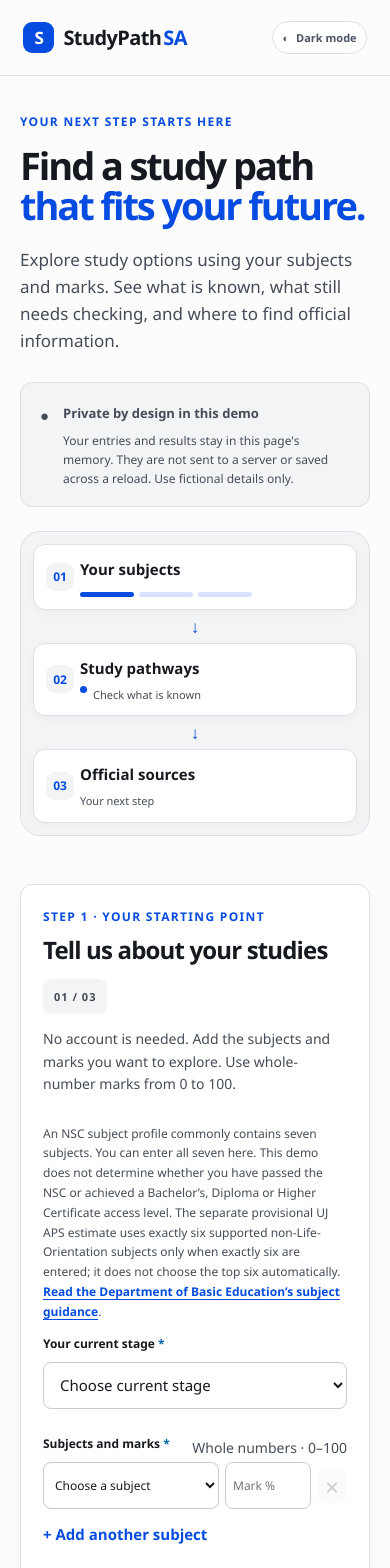
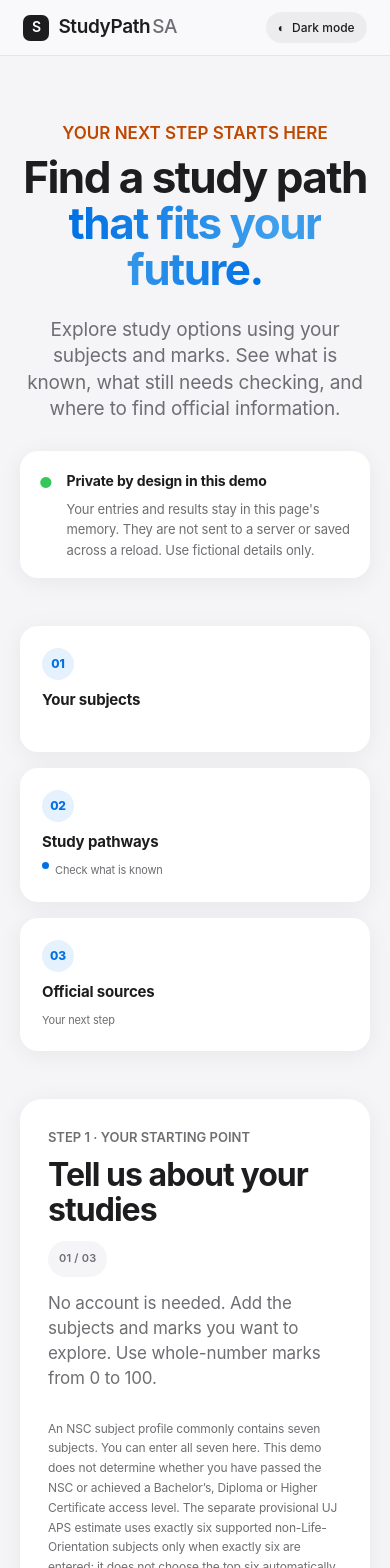
Before and after one commit to s1xte3n/studypath-sa, a React (Vite) app: page / in a window 390 px wide. Shown: the top 1568 px of the page. Built offline with nearby package versions, Linux system fonts and the light colour scheme.

Commit message:
Apple-inspired visual redesign (styles only)

```diff
--- a/src/styles.css
+++ b/src/styles.css
@@ -640,3 +640,103 @@ footer span:first-child { color: var(--ink); }
   .what-if-actions { align-items: stretch; flex-direction: column; }
   .what-if-actions button { width: 100%; }
 }
+
+/* Apple-inspired redesign — system typography, quiet surfaces, pill controls, generous whitespace.
+   Presentation only: no markup, copy, routing or behaviour changes. */
+:root {
+  font-family: -apple-system, BlinkMacSystemFont, "SF Pro Text", "Helvetica Neue", "Segoe UI", Arial, sans-serif;
+  --ground: #f5f5f7;
+  --ink: #1d1d1f;
+  --ink-secondary: #6e6e73;
+  --muted-ground: #f5f5f7;
+  --rule: #d2d2d7;
+  --accent: #0071e3;
+  --accent-hover: #0077ed;
+  --panel: #ffffff;
+  --panel-radius: 18px;
+  --apple-shadow: 0 4px 24px rgba(0, 0, 0, .06);
+  --apple-shadow-lift: 0 12px 40px rgba(0, 0, 0, .1);
+  --interaction-duration: 240ms;
+  --interaction-easing: cubic-bezier(.25, .1, .25, 1);
+  --green: #0071e3; --blue: #0071e3; --yellow: #0071e3;
+  --deep: #1d1d1f; --muted: #6e6e73; --line: #d2d2d7; --paper: #fff; --canvas: #f5f5f7;
+}
+body, .app-shell { background: var(--ground); color: var(--ink); letter-spacing: -.01em; }
+h1, h2, h3, h4, .wordmark { font-family: -apple-system, BlinkMacSystemFont, "SF Pro Display", "Helvetica Neue", "Segoe UI", Arial, sans-serif; color: var(--ink); }
+
+/* Frosted navigation bar */
+.topbar { position: sticky; top: 0; z-index: 50; min-height: 52px; height: 52px; background: rgba(251, 251, 253, .8); -webkit-backdrop-filter: saturate(180%) blur(20px); backdrop-filter: saturate(180%) blur(20px); border-bottom: 1px solid rgba(0, 0, 0, .08); }
+.wordmark { font-size: 19px; font-weight: 600; letter-spacing: -.02em; }
+.mark { width: 26px; height: 26px; border-radius: 7px; font-size: 14px; background: var(--ink); }
+.country { color: var(--ink-secondary); font-weight: 500; }
+.topbar-note { font-size: 12px; color: var(--ink-secondary); }
+.theme-toggle { border: 0; background: rgba(0, 0, 0, .05); color: var(--ink); font-weight: 500; font-size: 12px; padding: 6px 12px; }
+.theme-toggle:hover { background: rgba(0, 0, 0, .09); }
+
+/* Centered, oversized hero */
+.hero { grid-template-columns: 1fr; justify-items: center; text-align: center; padding: clamp(64px, 10vw, 120px) 0 clamp(48px, 7vw, 80px); gap: 48px; }
+.hero-content { display: flex; flex-direction: column; align-items: center; }
+.eyebrow { color: var(--ink-secondary); font-size: 13px; font-weight: 600; letter-spacing: 0; text-transform: none; }
+.hero .eyebrow { color: #bf4800; font-size: 17px; margin-bottom: 8px; }
+h1 { font-size: clamp(44px, 7.5vw, 88px); font-weight: 700; line-height: 1.04; letter-spacing: -.035em; margin-bottom: 24px; }
+h1 span { color: transparent; background: linear-gradient(90deg, #0071e3, #42a1ec 55%, #0071e3); -webkit-background-clip: text; background-clip: text; }
+.hero-copy { font-size: clamp(19px, 2vw, 24px); line-height: 1.4; font-weight: 400; color: var(--ink-secondary); max-width: 680px; margin-inline: auto; }
+.privacy-note { margin-inline: auto; text-align: left; background: var(--panel); border: 0; border-radius: var(--panel-radius); box-shadow: var(--apple-shadow); }
+.privacy-note strong { color: var(--ink); font-size: 14px; }
+.privacy-note p { color: var(--ink-secondary); font-size: 13px; }
+.privacy-icon { color: #34c759; }
+.hero-visual { justify-self: center; max-width: 760px; grid-template-columns: repeat(3, minmax(0, 1fr)); align-items: stretch; gap: 16px; padding: 0; border: 0; background: transparent; }
+.hero-visual .visual-connector { display: none; }
+.visual-card { grid-template-columns: 1fr; text-align: left; align-content: start; gap: 8px; padding: 22px; border: 0; border-radius: var(--panel-radius); background: var(--panel); box-shadow: var(--apple-shadow); transition: transform var(--interaction-duration) var(--interaction-easing), box-shadow var(--interaction-duration) var(--interaction-easing); }
+.visual-card:hover { transform: translateY(-3px); box-shadow: var(--apple-shadow-lift); }
+.visual-step { grid-row: auto; background: rgba(0, 113, 227, .1); color: var(--accent); border-radius: 50%; width: 32px; height: 32px; }
+.visual-lines i { background: #e8e8ed; }
+.visual-lines i:first-child { background: var(--accent); }
+
+/* Surfaces */
+.explorer, .result-card, .shortlist-card, .steps-grid article, .aps-panel, .discovery-summary, .next-action { border: 0 !important; border-radius: 22px; background: var(--panel); box-shadow: var(--apple-shadow); }
+.explorer { padding: clamp(28px, 5vw, 56px); }
+.result-card, .shortlist-card { transition: transform var(--interaction-duration) var(--interaction-easing), box-shadow var(--interaction-duration) var(--interaction-easing); }
+.result-card:hover, .shortlist-card:hover { transform: translateY(-2px); box-shadow: var(--apple-shadow-lift); }
+h2 { font-size: clamp(32px, 4.5vw, 48px); font-weight: 700; line-height: 1.08; letter-spacing: -.03em; }
+.section-copy { font-size: 17px; line-height: 1.47; color: var(--ink-secondary); }
+.step-count { background: var(--ground); color: var(--ink-secondary); border-radius: 999px; font-weight: 600; letter-spacing: .02em; }
+
+/* Form controls */
+.field-label { color: var(--ink); font-weight: 600; font-size: 14px; }
+select, input, textarea { height: 48px; border: 1px solid var(--rule); border-radius: 12px; background: var(--panel); color: var(--ink); font-size: 17px; transition: border-color var(--interaction-duration), box-shadow var(--interaction-duration); }
+textarea { height: auto; }
+select:focus, input:focus, textarea:focus { border-color: var(--accent); box-shadow: 0 0 0 4px rgba(0, 113, 227, .18); outline: none; }
+:focus-visible { outline: 2px solid var(--accent); outline-offset: 3px; }
+
+/* Pill buttons */
+.primary-button { border: 0; border-radius: 980px; background: var(--accent); color: #fff; font-size: 17px; font-weight: 500; padding: 12px 24px; min-height: 44px; box-shadow: none; transition: background var(--interaction-duration), transform var(--interaction-duration); }
+.primary-button:hover { background: var(--accent-hover); }
+.primary-button:active { transform: scale(.98); }
+.text-button, .clear-filters-button { color: var(--accent); font-weight: 400; font-size: 17px; }
+.text-button:hover, .clear-filters-button:hover { text-decoration: underline; }
+.save-pathway-button { border-radius: 980px; }
+a { color: var(--accent); }
+
+footer { color: var(--ink-secondary); font-size: 12px; border-top: 1px solid var(--rule); }
+
+/* Dark appearance */
+.app-shell.theme-dark { --ground: #000; --ink: #f5f5f7; --ink-secondary: #a1a1a6; --rule: #424245; --panel: #1c1c1e; --accent: #2997ff; --accent-hover: #47a6ff; --canvas: #000; --paper: #1c1c1e; --deep: #f5f5f7; --muted: #a1a1a6; --line: #424245; --apple-shadow: none; --apple-shadow-lift: 0 0 0 1px #424245; background: #000; }
+.theme-dark .topbar { background: rgba(22, 22, 23, .8); border-bottom-color: rgba(255, 255, 255, .1); }
+.theme-dark .mark { background: #f5f5f7; color: #000; }
+.theme-dark .theme-toggle { background: rgba(255, 255, 255, .1); color: #f5f5f7; }
+.theme-dark .explorer, .theme-dark .result-card, .theme-dark .shortlist-card, .theme-dark .steps-grid article, .theme-dark .privacy-note, .theme-dark .visual-card, .theme-dark .aps-panel, .theme-dark .next-action { background: #1c1c1e; }
+.theme-dark select, .theme-dark input, .theme-dark textarea { background: #2c2c2e; border-color: #424245; color: #f5f5f7; }
+.theme-dark .hero .eyebrow { color: #ff9f0a; }
+.theme-dark h1 span { background: linear-gradient(90deg, #2997ff, #7cc4ff 55%, #2997ff); -webkit-background-clip: text; background-clip: text; }
+.theme-dark .visual-lines i { background: #3a3a3c; }
+.theme-dark .visual-lines i:first-child { background: var(--accent); }
+
+@media (max-width: 760px) {
+  .hero-visual { grid-template-columns: 1fr; max-width: 420px; }
+  .topbar { height: auto; }
+}
+@media (prefers-reduced-motion: reduce) {
+  .visual-card:hover, .result-card:hover, .shortlist-card:hover, .primary-button:active { transform: none; }
+}
+.hero-visual .visual-card > * { grid-column: 1 !important; grid-row: auto !important; margin-left: 0 !important; justify-self: start; }
```
